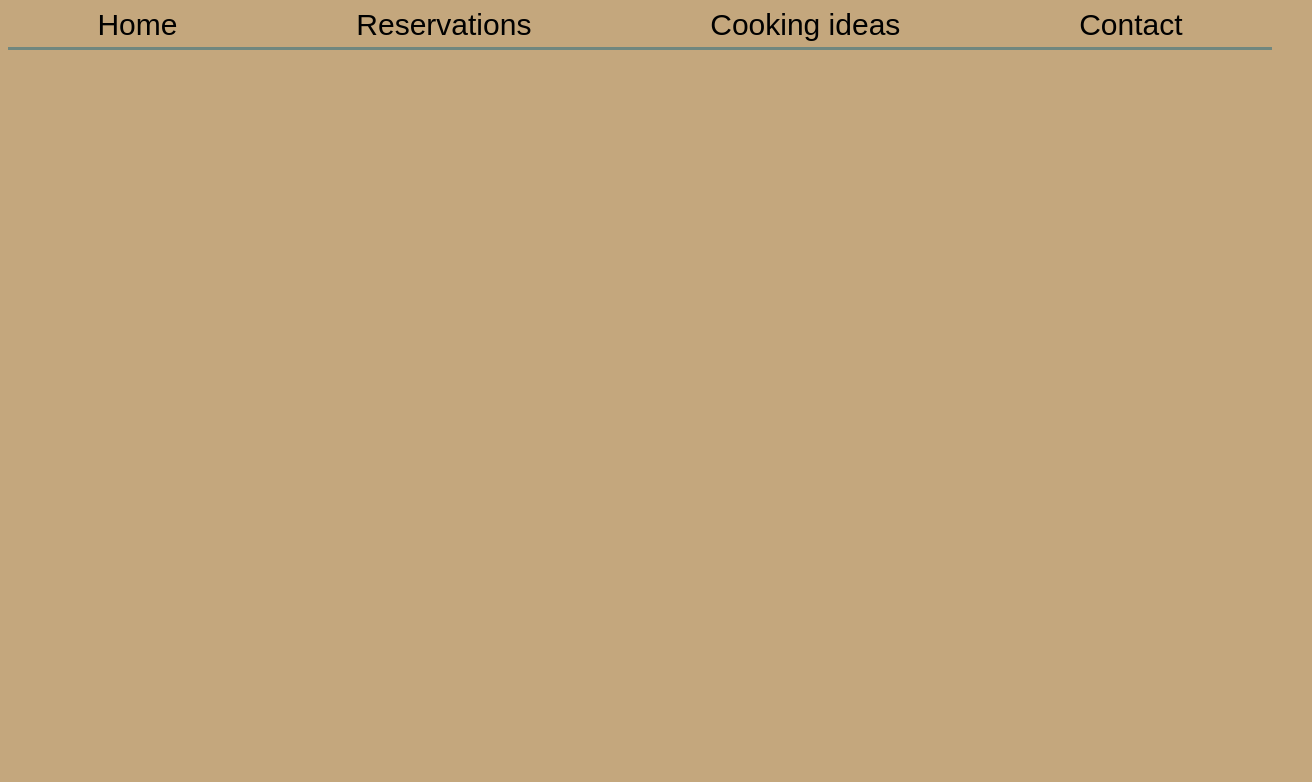
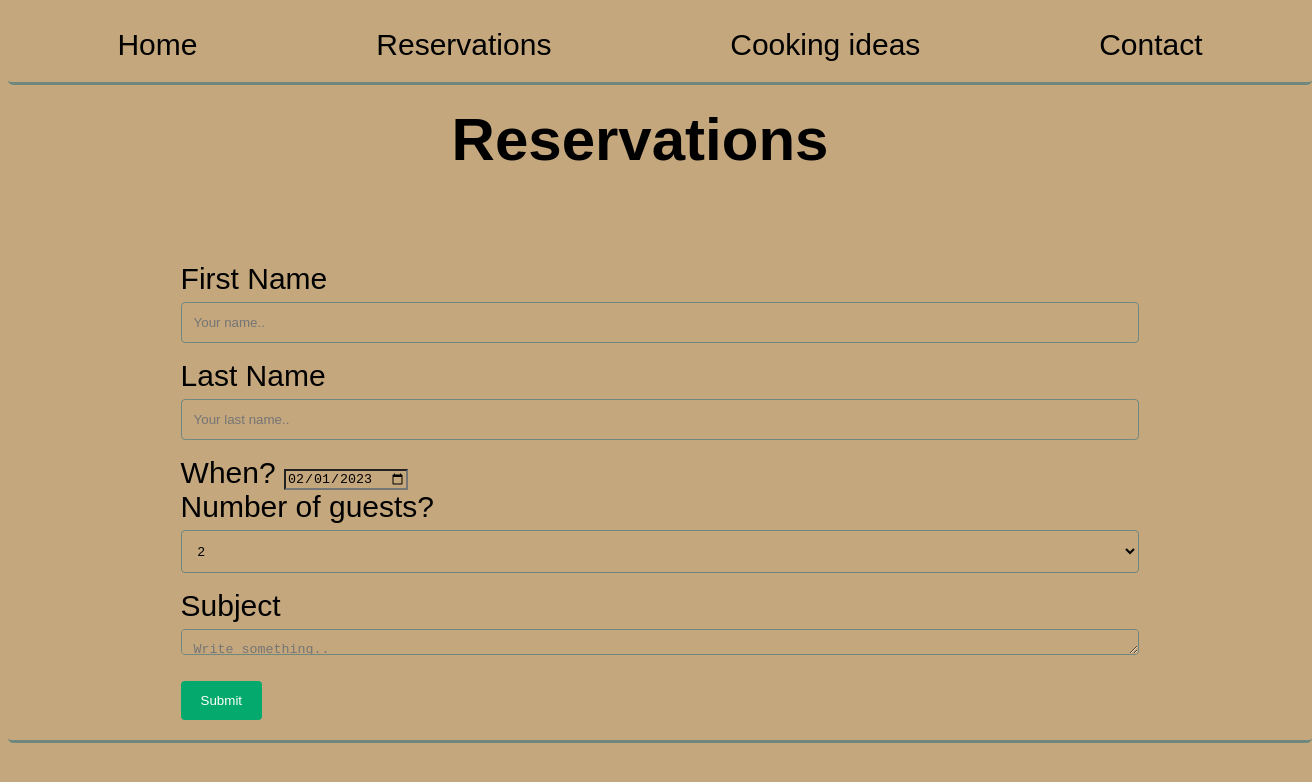
Before and after one commit to The-Codinator-Berlin/Indian_Restaurant_website, a plain HTML site: page reservation.html in a window 1280 px wide. Shown: the whole page, 1312 px wide, since content can reach past the window. Drawn offline with Linux system fonts and the light colour scheme; a web font is replaced by a local one.

Commit message:
A mockup Indian restaurant website.

```diff
--- a/reservation.html
+++ b/reservation.html
@@ -6,6 +6,7 @@
     <meta name="viewport" content="width=device-width, initial-scale=1.0">
     <title>Reservations</title>
     <link rel="stylesheet" href="/style.css">
+    <link rel="stylesheet" href="/reservations.css">
 </head>
 <body>
     <header>
@@ -18,6 +19,34 @@
         </ul>
     </nav>
     </header>
+            <h1 id="reservations">Reservations</h1><br><br>
+            <div class="container">
+                <form action="action_page.php">
+
+                    <label for="fname">First Name</label>
+                    <input type="text" id="fname" name="firstname" placeholder="Your name..">
+
+                    <label for="lname">Last Name</label>
+                    <input type="text" id="lname" name="lastname" placeholder="Your last name..">
+
+                    <label for="country">When?</label>
+
+                    <input type="date" value="2023-02-01" /><br>
+                    <label for="country">Number of guests?</label>
+
+                    <select id="Guests" name="1-20">
+                        <option value="two_guests">2</option>
+                        <option value="four_gusts">4</option>
+                        <option value="six_guests">6</option>
+                    </select>
+
+                    <label for="subject">Subject</label>
+                    <textarea id="subject" name="subject" placeholder="Write something.." style="height:10px"></textarea>
+
+                    <input type="submit" value="Submit">
+
+                </form>
+            </div>
 
 
 </body>
--- /dev/null
+++ b/reservations.css
@@ -0,0 +1,43 @@
+/* Style inputs with type="text", select elements and textareas */
+input[type=text],
+select,
+textarea {
+    width: 100%;
+    /* Full width */
+    padding: 12px;
+    /* Some padding */
+    border: 1px solid #70877F;
+    /* Gray border */
+    border-radius: 4px;
+    /* Rounded borders */
+    box-sizing: border-box;
+    /* Make sure that padding and width stays in place */
+    margin-top: 6px;
+    /* Add a top margin */
+    margin-bottom: 16px;
+    /* Bottom margin */
+    resize: vertical
+        /* Allow the user to vertically resize the textarea (not horizontally) */
+}
+
+/* Style the submit button with a specific background color etc */
+input[type=submit] {
+    background-color: #04AA6D;
+    color: white;
+    padding: 12px 20px;
+    border: none;
+    border-radius: 4px;
+    cursor: pointer;
+}
+
+/* When moving the mouse over the submit button, add a darker green color */
+input[type=submit]:hover {
+    background-color: #45a049;
+}
+
+/* Add a background color and some padding around the form */
+.container {
+    border-radius: 5px;
+    background-color:#C4A77D;
+    padding: 20px;
+}
```
